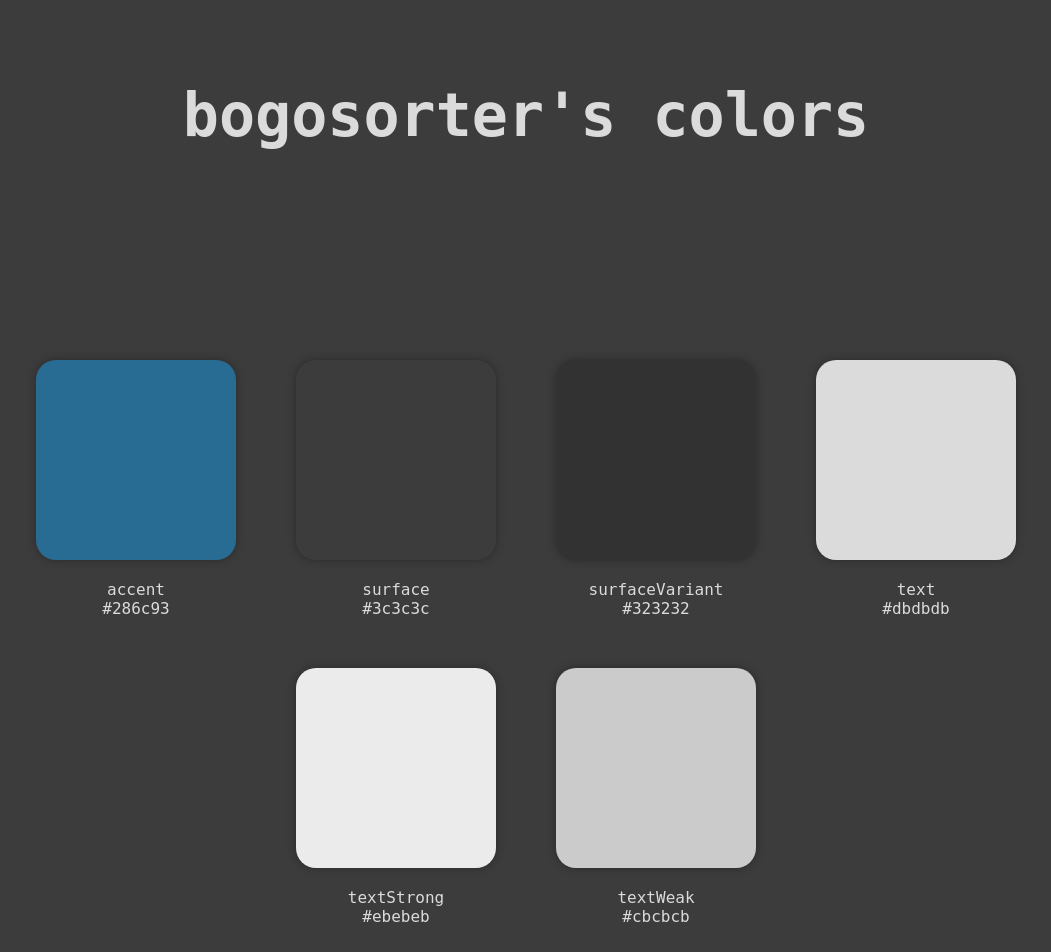
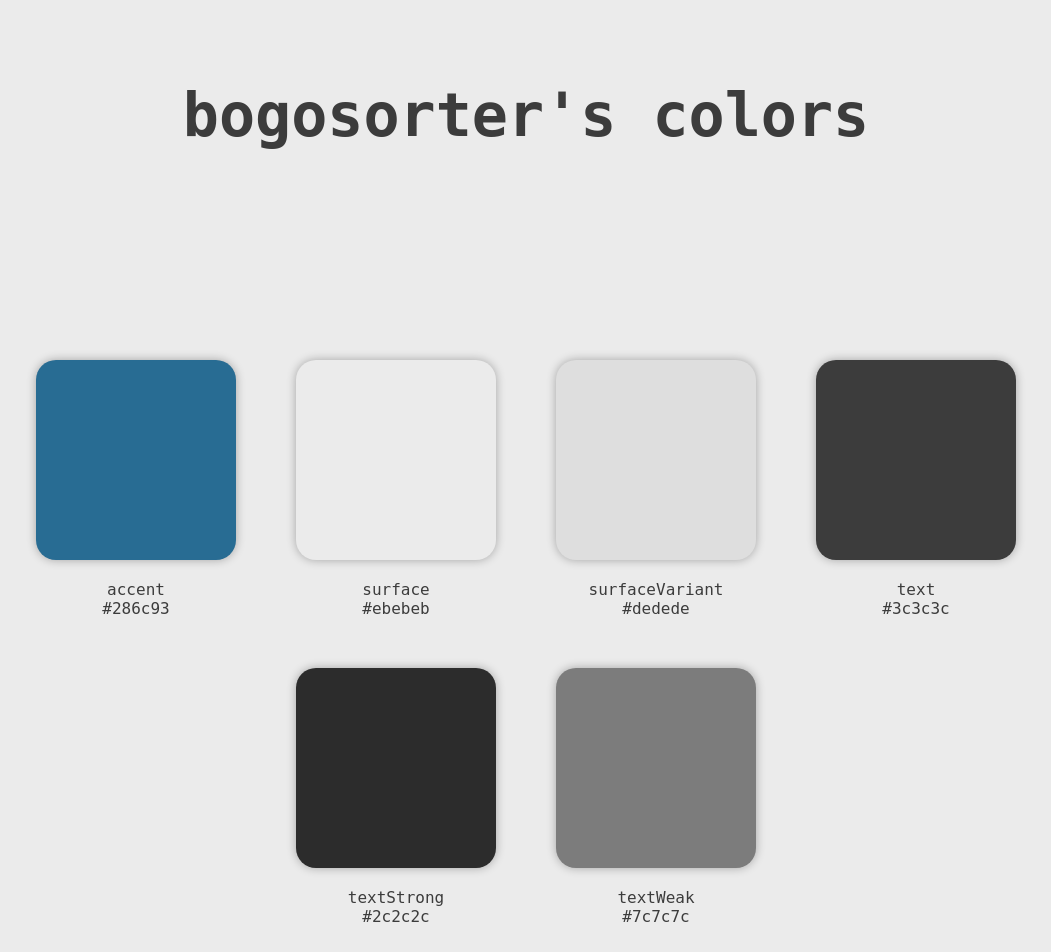
Before and after one commit to bogosorter/colors, a React (Vite) app: page / in a window 1280 px wide. Shown: the top 952 px of the page, without its empty margins (114-1165 px from the left). Built offline with nearby package versions, Linux system fonts and the light colour scheme.

Commit message:
fixed color theme inversion

```diff
--- a/src/theme.ts
+++ b/src/theme.ts
@@ -12,6 +12,17 @@ type Theme = {
 const lightTheme: Theme = {
     accent: '#286c93',
 
+    surface: '#ebebeb',
+    surfaceVariant: '#dedede',
+
+    text: '#3c3c3c',
+    textStrong: '#2c2c2c',
+    textWeak: '#7c7c7c'
+};
+
+const darkTheme: Theme = {
+    accent: '#286c93',
+
     surface: '#3c3c3c',
     surfaceVariant: '#323232',
 
@@ -20,16 +31,5 @@ const lightTheme: Theme = {
     textWeak: '#cbcbcb'
 };
 
-const darkTheme: Theme = {
-    accent: '#286c93',
-
-    surface: '#ebebeb',
-    surfaceVariant: '#dedede',
-
-    text: '#3c3c3c',
-    textStrong: '#2c2c2c',
-    textWeak: '#7c7c7c'
-};
-
 export type { Theme };
 export { lightTheme, darkTheme };
```
